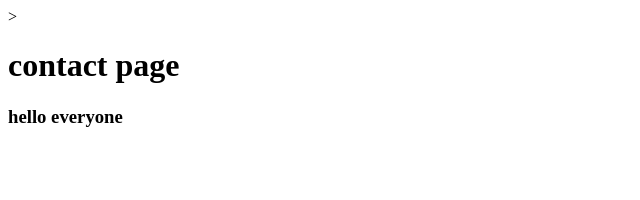
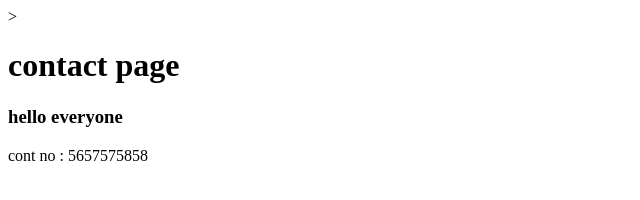
Before and after one commit to rutujaranpise/git-practice-2, a plain HTML site: page contact.html in a window 1280 px wide. Shown: the whole page, without its empty margins (0-640 px from the left). Drawn offline with Linux system fonts and the light colour scheme.

Commit message:
contact no is added

```diff
--- a/contact.html
+++ b/contact.html
@@ -7,6 +7,7 @@
 <body>
   <h1>contact page</h1>
   <h3>hello everyone</h3>
+  <p>cont no : 5657575858</p>
 
 </body>
 </html>
```
